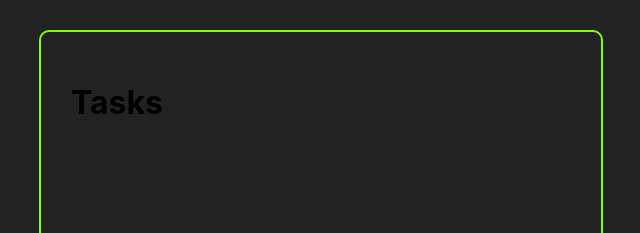
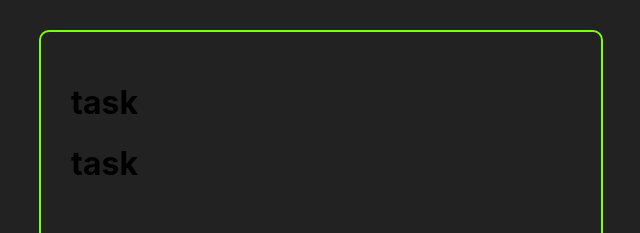
Before and after one commit to luna-alves-dev/ListaTarefasReact, a React (Create React App) app in the folder curso_react/: page / in a window 1280 px wide. Shown: the top 233 px of the page, without its empty margins (319-959 px from the left). Built offline with nearby package versions, Linux system fonts and the light colour scheme.

Commit message:
Criei o componente Task.js.

```diff
--- /dev/null
+++ b/curso_react/src/components/Task.js
@@ -0,0 +1,7 @@
+import React from 'react';
+
+const Task = (tasks ) => {
+  return <h1>task</h1>;
+}
+
+export default Task;
--- a/curso_react/src/components/Tasks.js
+++ b/curso_react/src/components/Tasks.js
@@ -1,8 +1,13 @@
 import React from 'react';
+import Task from './Task';
 
 const Tasks = ({tasks}) =>{
 
-  return <h1>Tasks</h1>;
+  return (
+    <>
+    {tasks.map(task => <Task />)}
+    </>
+  )
 }
 
 export default Tasks;
```
